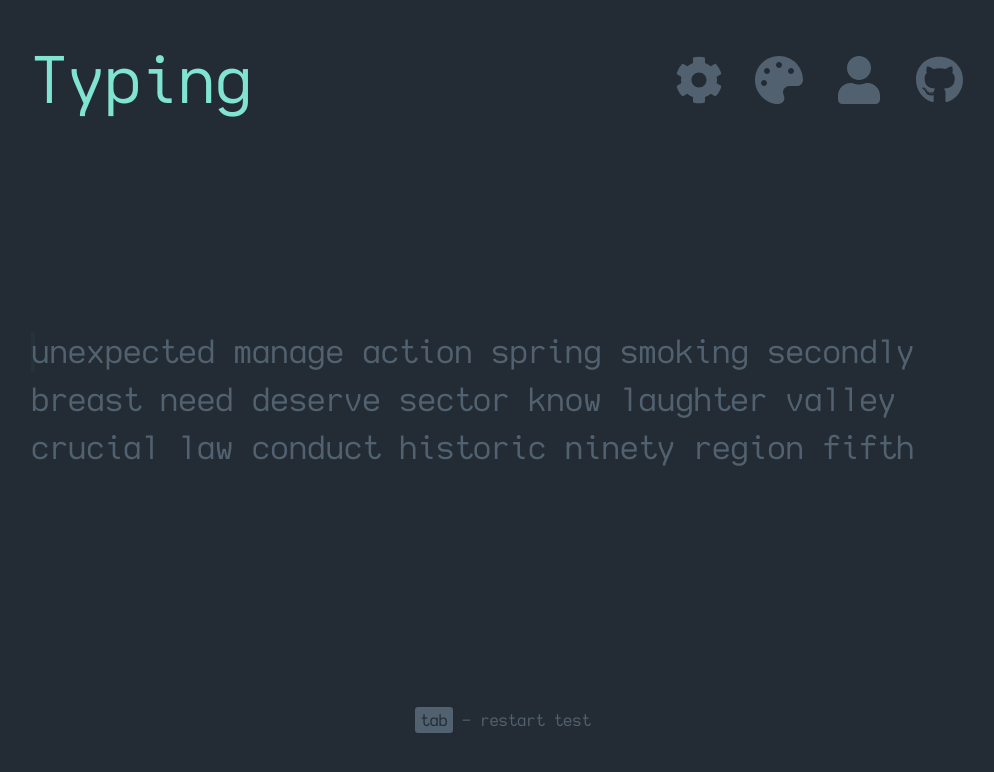
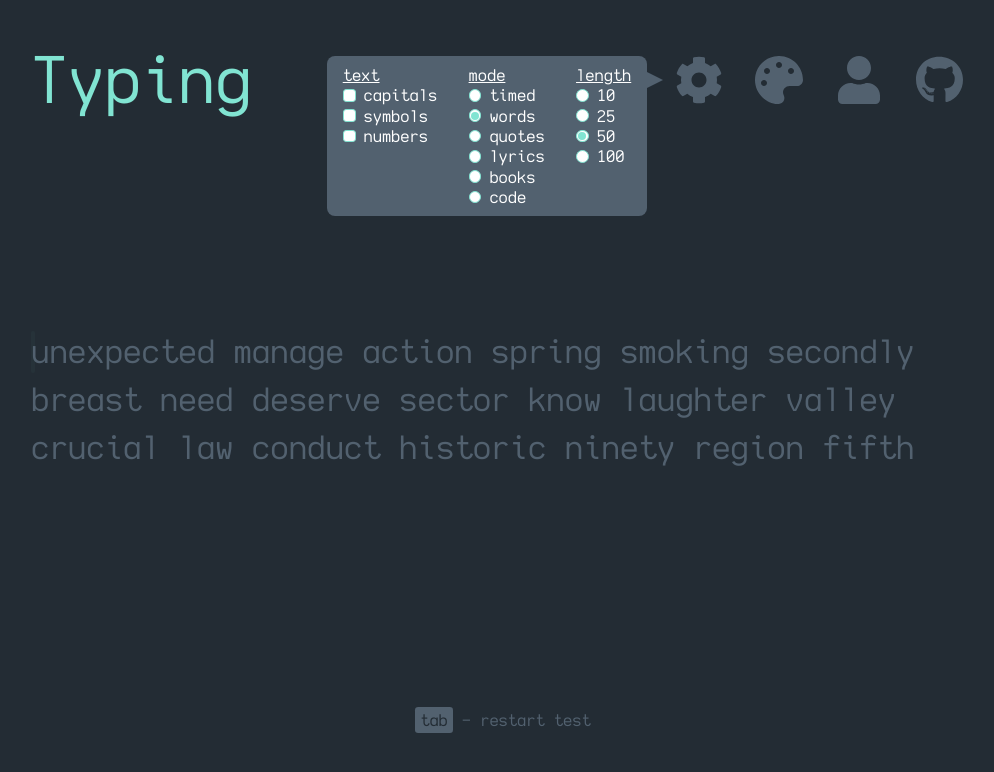
Before and after one commit to jasoneliu/typing, a Next.js app: page / in a window 1280 px wide. Both pictures are taken after a click on the element 836 px from the left and 79 px from the top of the page. Shown: the top 772 px of the page, without its empty margins (137-1131 px from the left). Built offline with nearby package versions, Linux system fonts and the light colour scheme.

Commit message:
Added settings dropdown menu

```diff
--- a/src/components/Icon.tsx
+++ b/src/components/Icon.tsx
@@ -20,7 +20,7 @@ const StyledIcon = styled.div<{ src: string; rotated: boolean | undefined }>`
   height: 3rem;
   width: 3rem;
   mask: ${(props) => `url(${props.src})`} no-repeat 50% 50%;
-  z-index: 10;
+  z-index: 20;
 
   background-color: ${(props) => props.theme.colors.secondary};
   transition: background-color 250ms ease;
@@ -31,6 +31,8 @@ const StyledIcon = styled.div<{ src: string; rotated: boolean | undefined }>`
     css`
       transform: ${props.rotated ? `rotate(0deg)` : `rotate(120deg)`};
       transition: background-color 250ms ease, transform 250ms linear;
+      // wait for text to fade out before rotating back
+      transition-delay: ${props.rotated ? 0 : `100ms`};
     `}
 `;
 
@@ -40,7 +42,7 @@ const IconContainer = styled.div`
   align-items: center;
   height: 4.5rem;
   width: 4.5rem;
-  z-index: 1;
+  z-index: 20;
 
   // change icon color on hover
   &:hover {
--- a/src/components/Navbar.tsx
+++ b/src/components/Navbar.tsx
@@ -1,8 +1,8 @@
-import { useState, useContext } from "react";
+import { useContext } from "react";
 import styled from "styled-components";
 import Link from "next/link";
 import Icon from "./Icon";
-// import SettingsDropdown from "./SettingsDropdown";
+import SettingsDropdown from "./SettingsDropdown";
 import { ThemeContext, TestContext } from "../context";
 
 const StyledNavbar = styled.div`
@@ -15,14 +15,12 @@ const StyledNavbar = styled.div`
 
 const Navbar = () => {
   const { theme, setTheme } = useContext(ThemeContext);
-  const { setLinkRestartTest } = useContext(TestContext);
-  const [settingsOpen, setSettingsOpen] = useState(false);
-
-  // todo: restart test after clicking link
+  const { setLinkRestartTest, settingsOpen, setSettingsOpen } =
+    useContext(TestContext);
 
   return (
     <StyledNavbar>
-      <Link prefetch href="/" passHref replace>
+      <Link href="/" passHref replace>
         <Logo
           onClick={() =>
             setLinkRestartTest((linkRestartTest) => linkRestartTest + 1)
@@ -32,7 +30,7 @@ const Navbar = () => {
         </Logo>
       </Link>
       <SettingsDropdownContainer>
-        {/* <SettingsDropdown open={settingsOpen} /> */}
+        <SettingsDropdown open={settingsOpen} />
       </SettingsDropdownContainer>
       <Icon
         src="/icons/cog.svg"
--- /dev/null
+++ b/src/components/SettingsDropdown.tsx
@@ -0,0 +1,225 @@
+import React, { useContext } from "react";
+import styled from "styled-components";
+import produce from "immer";
+import { SettingsContext } from "../context";
+
+const length = {
+  timed: ["15", "30", "60", "120"],
+  words: ["10", "25", "50", "100"],
+  quotes: ["short", "medium", "long"],
+  lyrics: ["short", "medium", "long"],
+  books: ["short", "medium", "long"],
+  code: ["short", "medium", "long"],
+};
+
+const settingsList = {
+  text: ["capitals", "symbols", "numbers"],
+  mode: ["timed", "words", "quotes", "lyrics", "books", "code"],
+};
+
+type settingsType = "text" | "mode" | "length";
+type modeType = "timed" | "words" | "quotes" | "lyrics" | "books" | "code";
+
+const SettingsDropdown = ({ open }: { open: boolean }) => {
+  const { settings } = useContext(SettingsContext);
+
+  return (
+    <Background visible={open}>
+      <SettingsContainer>
+        {Object.entries(settingsList).map((setting, settingIdx) => (
+          <SettingColumn
+            key={settingIdx}
+            id={settingIdx}
+            setting={setting[0] as settingsType}
+            values={setting[1]}
+            visible={open}
+          />
+        ))}
+        <SettingColumn
+          key={2}
+          id={2}
+          setting="length"
+          values={length[settings.mode as modeType]}
+          visible={open}
+        />
+      </SettingsContainer>
+    </Background>
+  );
+};
+
+export default SettingsDropdown;
+
+const Background = styled.div<{ visible: boolean }>`
+  display: flex;
+  align-items: center;
+  position: relative;
+  top: 0.5rem;
+  right: 0.5rem;
+
+  // rounded rectangle
+  background-color: ${(props) => props.theme.colors.secondary};
+  border-radius: 0.5rem;
+  height: 10rem;
+
+  // wait for triangle to expand before expanding rectangle
+  // wait for text to fade out before collapsing rectangle
+  width: ${(props) => (props.visible ? `20rem` : 0)};
+  transition: width 225ms ease;
+  transition-delay: ${(props) => (props.visible ? `25ms` : `100ms`)};
+  z-index: 15;
+
+  // triangle
+  &:after {
+    content: "";
+    width: 0;
+    height: 0;
+
+    border-top: ${(props) => (props.visible ? `0.5rem` : 0)} solid transparent;
+    border-left: ${(props) => (props.visible ? `1rem` : 0)} solid
+      ${(props) => props.theme.colors.secondary};
+    border-bottom: ${(props) => (props.visible ? `0.5rem` : 0)} solid
+      transparent;
+
+    position: absolute;
+    top: ${(props) => (props.visible ? `1rem` : `1.5rem`)};
+    right: -1rem;
+
+    // wait for rectangle to collapse before collapsing triangle
+    transition: border-left 25ms linear, border-top 25ms linear,
+      border-bottom 25ms linear, top 25ms linear;
+    transition-delay: ${(props) => (props.visible ? 0 : `325ms`)};
+  }
+`;
+
+const SettingsContainer = styled.div`
+  display: flex;
+  flex-flow: row nowrap;
+  justify-content: space-around;
+  width: 100%;
+
+  font-size: 1rem;
+  color: ${(props) => props.theme.colors.primary};
+`;
+
+interface ISettingColumn {
+  id: number;
+  setting: settingsType;
+  values: string[];
+  visible: boolean;
+}
+
+const SettingColumn = ({ id, setting, values, visible }: ISettingColumn) => {
+  const { settings, setSettings } = useContext(SettingsContext);
+
+  return (
+    <StyledSettingColumn visible={visible}>
+      <SettingTitle>{setting}</SettingTitle>
+      {values.map((value, valueIdx) => (
+        <SettingOption
+          key={`${id}-${valueIdx}`}
+          onClick={
+            setting === "text"
+              ? () => {
+                  setSettings((currSettings) => {
+                    return produce(currSettings, (nextSettings) => {
+                      // toggles whether the button is active
+                      if (currSettings[setting].includes(value)) {
+                        nextSettings[setting].splice(
+                          nextSettings[setting].indexOf(value),
+                          1
+                        );
+                      } else {
+                        nextSettings[setting].push(value);
+                      }
+                    });
+                  });
+                }
+              : () => {
+                  setSettings((currSettings) => {
+                    return produce(currSettings, (nextSettings) => {
+                      if (setting === "length") {
+                        nextSettings.length[settings.mode as modeType] = value;
+                      } else {
+                        nextSettings[setting] = value;
+                      }
+                    });
+                  });
+                }
+          }
+        >
+          {setting === "text" ? (
+            <SquareButton active={settings[setting].includes(value)} />
+          ) : (
+            <RoundButton
+              active={
+                setting === "length"
+                  ? settings.length[settings.mode as modeType] === value
+                  : settings[setting] === value
+              }
+            />
+          )}
+          {value}
+        </SettingOption>
+      ))}
+    </StyledSettingColumn>
+  );
+};
+
+const StyledSettingColumn = styled.div<{ visible: boolean }>`
+  display: flex;
+  flex-flow: column nowrap;
+  gap: 0.02rem;
+
+  // fade in/out column
+  opacity: ${(props) => (props.visible ? 1 : 0)};
+  transition: opacity 100ms ease;
+  transition-delay: ${(props) => (props.visible ? `250ms` : 0)};
+`;
+
+// Title and buttons for each setting
+
+const SettingTitle = styled.div`
+  font-size: 1rem;
+  text-decoration: underline;
+`;
+
+const RoundButton = styled.div<{ active: boolean }>`
+  position: relative;
+  height: 0.8rem;
+  width: 0.8rem;
+  border-radius: 50%;
+  border: 0.05rem solid ${(props) => props.theme.colors.accent};
+  background-color: ${(props) => props.theme.colors.primary};
+  z-index: 30;
+
+  // button selected
+  &:after {
+    content: "";
+    position: absolute;
+    top: 50%;
+    left: 50%;
+    transform: translate(-50%, -50%);
+
+    height: 0.5rem;
+    width: 0.5rem;
+    border-radius: 50%;
+    background-color: ${(props) => props.theme.colors.accent};
+    opacity: ${(props) => (props.active ? 1 : 0)};
+    transition: opacity 100ms ease;
+  }
+`;
+
+const SquareButton = styled(RoundButton)`
+  border-radius: 25%;
+
+  &:after {
+    border-radius: 25%;
+  }
+`;
+
+const SettingOption = styled.div`
+  display: flex;
+  flex-flow: row nowrap;
+  align-items: center;
+  gap: 0.5rem;
+`;
--- a/src/components/TypingTest.tsx
+++ b/src/components/TypingTest.tsx
@@ -6,7 +6,7 @@ import Word from "./Word";
 import Caret from "./Caret";
 import { WPM, Accuracy, Timer, WordCount } from "./TypingTestData";
 import useKeyPress from "../hooks/useKeyPress";
-import { TestContext } from "../context";
+import { TestContext, SettingsContext } from "../context";
 
 interface ICaretPosition {
   left: number;
@@ -19,14 +19,14 @@ const fetchWordsToType = (numWords: number, source: string) => {
   return fetch("/text/words.json")
     .then((response) => response.json())
     .then((data) => {
-      let text = "";
+      const text: string[] = [];
       const wordList: string[] = data[source];
       for (let wordIdx = 0; wordIdx < numWords; wordIdx++) {
         const randIdx = Math.floor(Math.random() * wordList.length);
-        text += wordList[randIdx] + " ";
+        text.push(wordList[randIdx]);
         wordList.splice(randIdx, 1); // remove chosen word from list for uniqueness
       }
-      return text.trim().split(" ");
+      return text;
     })
     .catch((error) => {
       return error;
@@ -79,15 +79,26 @@ const getWpm = (numCharsTyped: number, numErrors: number, seconds: number) => {
 };
 
 const TypingTest = () => {
+  // Test settings
+  const { settings } = useContext(SettingsContext);
+  const numWords = useRef(50);
+  if (settings.mode === "timed") {
+    // Todo: make data fetching faster for long timed tests
+    numWords.current = parseInt(settings.length.timed) * (200 / 60);
+  } else if (settings.mode === "words") {
+    numWords.current = parseInt(settings.length.words);
+  } else {
+    numWords.current = 50;
+  }
+  const textSource = useRef("oxford3000");
+
   // States of typing text
-  const [numWords, setNumWords] = useState(50);
-  const [textSource, setTextSource] = useState("oxford3000");
   const [wordsToType, setWordsToType] = useState<string[]>([""]);
   const [wordsTyped, setWordsTyped] = useState<string[]>([""]);
   const [currWordIdx, setCurrWordIdx] = useState(0);
   const currLineIdx = useRef(0);
   useEffect(() => {
-    fetchWordsToType(numWords, textSource).then((words) =>
+    fetchWordsToType(numWords.current, textSource.current).then((words) =>
       setWordsToType(words)
     );
   }, []);
@@ -98,6 +109,16 @@ const TypingTest = () => {
   secondsRef.current = seconds;
   const timerRunning = useRef(false);
   const testFinished = useRef(false);
+  // Stop test if timer reaches zero during a timed test
+  useEffect(() => {
+    if (
+      settings.mode === "timed" &&
+      parseInt(settings.length.timed) === seconds
+    ) {
+      timerRunning.current = false;
+      testFinished.current = true;
+    }
+  }, [seconds]);
 
   // Refs to access updated state in useKeyPress
   const wordsToTypeRef = useRef<string[]>([""]);
@@ -202,14 +223,19 @@ const TypingTest = () => {
   }, [timerRunning.current]);
 
   // Restart test when link is pressed
-  const { linkRestartTest } = useContext(TestContext);
+  const { linkRestartTest, setSettingsOpen } = useContext(TestContext);
   useEffect(() => {
     // prevent unnecessary restart on first load
     if (linkRestartTest > 0) {
       restartTest();
-      console.log("a");
     }
   }, [linkRestartTest]);
+
+  // Restart test when settings change
+  useEffect(() => {
+    // prevent unnecessary restart on first load
+    return () => restartTest();
+  }, [settings]);
 
   // Fade words back in after restarting test
   const [showWords, setShowWords] = useState(true);
@@ -237,7 +263,7 @@ const TypingTest = () => {
           setWordsTyped([""]);
           setCurrWordIdx(0);
           setSeconds(0);
-          fetchWordsToType(numWords, textSource).then((words) =>
+          fetchWordsToType(numWords.current, textSource.current).then((words) =>
             setWordsToType(words)
           );
           setUpdatedAccuracy(100);
@@ -256,6 +282,12 @@ const TypingTest = () => {
       restartTest();
     }
 
+    // Escape: close settings menu
+    if (key === "Escape") {
+      setSettingsOpen(false);
+      return;
+    }
+
     // Start test if key is first char typed
     if (
       wordsTypedRef.current[0] === "" &&
@@ -268,6 +300,9 @@ const TypingTest = () => {
     if (!timerRunning.current) {
       return;
     }
+
+    // Close settings menu while typing
+    setSettingsOpen(false);
 
     // Backspace:
     if (key === "Backspace") {
@@ -353,10 +388,17 @@ const TypingTest = () => {
     <>
       <TypingTestContainer>
         <TimerWordCountContainer>
-          <WordCount
-            data={[currWordIdx, numWords]}
-            visible={timerRunning.current || testFinished.current}
-          />
+          {settings.mode === "timed" ? (
+            <Timer
+              data={parseInt(settings.length[settings.mode]) - seconds}
+              visible={timerRunning.current || testFinished.current}
+            />
+          ) : (
+            <WordCount
+              data={[currWordIdx, numWords.current]}
+              visible={timerRunning.current || testFinished.current}
+            />
+          )}
         </TimerWordCountContainer>
         <ShowWords visible={showWords}>
           <WordsContainer currLineIdx={currLineIdx.current}>
@@ -430,7 +472,7 @@ const WordsContainer = styled.div<{ currLineIdx: number }>`
       ? 0
       : `calc(${props.currLineIdx - 1} * (2rem + 0.5em) * -1)`};
   padding-top: 0.25em;
-  transition: margin-top 200ms ease;
+  transition: margin-top 150ms ease;
 `;
 
 // Show data during typing test
--- a/src/context.ts
+++ b/src/context.ts
@@ -18,15 +18,46 @@ interface ITestContext {
   setTimerRunning: React.Dispatch<React.SetStateAction<boolean>>;
   linkRestartTest: number;
   setLinkRestartTest: React.Dispatch<React.SetStateAction<number>>;
+  settingsOpen: boolean;
+  setSettingsOpen: React.Dispatch<React.SetStateAction<boolean>>;
 }
 export const TestContext = createContext<ITestContext>({
   timerRunning: false,
   setTimerRunning: () => {},
   linkRestartTest: 0,
   setLinkRestartTest: () => {},
+  settingsOpen: false,
+  setSettingsOpen: () => {},
 });
 
-// interface ISettingsContext {
-
-// }
-// export const SettingsContext = createContext({})
+interface ISettings {
+  text: string[];
+  mode: string;
+  length: {
+    timed: string;
+    words: string;
+    quotes: string;
+    lyrics: string;
+    books: string;
+    code: string;
+  };
+}
+interface ISettingsContext {
+  settings: ISettings;
+  setSettings: React.Dispatch<React.SetStateAction<ISettings>>;
+}
+export const SettingsContext = createContext<ISettingsContext>({
+  settings: {
+    text: [],
+    mode: "words",
+    length: {
+      timed: "30",
+      words: "50",
+      quotes: "medium",
+      lyrics: "medium",
+      books: "medium",
+      code: "medium",
+    },
+  },
+  setSettings: () => {},
+});
--- a/src/hooks/useKeyPress.tsx
+++ b/src/hooks/useKeyPress.tsx
@@ -17,7 +17,10 @@ const useKeyPress = (callback: any) => {
       // Only process single keys (alphanumeric), backspace, and tab
       // Ignore all keys when pressed with modifiers (besides shift)
       if (
-        (key.length === 1 || key === "Backspace" || key === "Tab") &&
+        (key.length === 1 ||
+          key === "Backspace" ||
+          key === "Tab" ||
+          key === "Escape") &&
         !modifiers.some((k) => keysPressed.current.includes(k))
       ) {
         callback && callback(key);
--- a/src/pages/index.tsx
+++ b/src/pages/index.tsx
@@ -4,20 +4,39 @@ import Head from "../components/Head";
 import Navbar from "../components/Navbar";
 import TypingTest from "../components/TypingTest";
 import Keytip from "../components/Keytip";
-import { TestContext } from "../context";
+import { TestContext, SettingsContext } from "../context";
 
 // Home page: typing test app
 const Home = () => {
-  const [timerRunning, setTimerRunning] = useState(true);
+  // TestContext values
+  const [timerRunning, setTimerRunning] = useState(false);
   const [linkRestartTest, setLinkRestartTest] = useState(0);
+  const [settingsOpen, setSettingsOpen] = useState(false);
+
+  // SettingsContext values
+  const [settings, setSettings] = useState({
+    text: [] as string[],
+    mode: "words",
+    length: {
+      timed: "30",
+      words: "50",
+      quotes: "medium",
+      lyrics: "medium",
+      books: "medium",
+      code: "medium",
+    },
+  });
 
   return (
+    <SettingsContext.Provider value={{ settings, setSettings }}>
       <TestContext.Provider
         value={{
           timerRunning,
           setTimerRunning,
           linkRestartTest,
           setLinkRestartTest,
+          settingsOpen,
+          setSettingsOpen,
         }}
       >
         <Head />
@@ -29,6 +48,7 @@ const Home = () => {
           </Footer>
         </AppContainer>
       </TestContext.Provider>
+    </SettingsContext.Provider>
   );
 };
 
```
Lines whose indentation alone changed are shown as unchanged.
